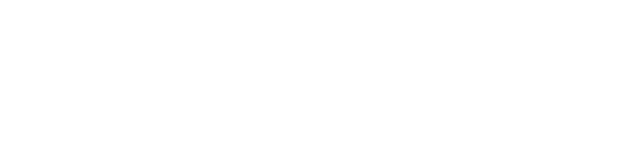
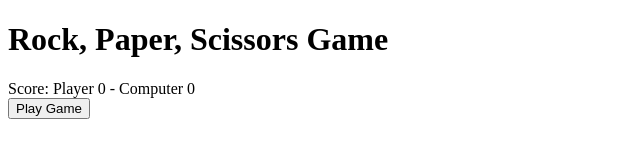
Before and after one commit to Jg4lves/Rock_Paper_Scissors, a plain HTML site: page index.html in a window 1280 px wide. Shown: the whole page, without its empty margins (0-640 px from the left). Drawn offline with Linux system fonts and the light colour scheme.

Commit message:
add game()

```diff
--- a/index.html
+++ b/index.html
@@ -5,6 +5,9 @@
     <title>Rock, paper and scissors</title>
 </head>
 <body>
-
+    <h1>Rock, Paper, Scissors Game</h1>
+    <div id="score">Score: Player 0 - Computer 0</div>
+    <script src="script.js"></script>
+    <button onclick="game()">Play Game</button>
 </body>
 </html>
--- a/script.js
+++ b/script.js
@@ -28,3 +28,28 @@ function playRound(playerSelection, computerSelection) {
 function updateScore() {
     document.getElementById("score").innerText = `Score: Player ${playerScore} - Computer ${computerScore}`;
 }
+
+function game() {
+    for (let i = 0; i < 5; i++) {
+        let playerSelection;
+        do {
+            playerSelection = prompt("Choose: Rock, Paper, or Scissors?").toLowerCase();
+        } while (!["rock", "paper", "scissors"].includes(playerSelection));
+
+        const computerSelection = getComputerChoice();
+        const roundResult = playRound(playerSelection, computerSelection);
+        alert(roundResult);
+    }
+
+    if (playerScore > computerScore) {
+        alert("You win the game!");
+    } else if (playerScore < computerScore) {
+        alert("You lose the game!");
+    } else {
+        alert("The game ends in a tie!");
+    }
+
+    playerScore = 0;
+    computerScore = 0;
+    updateScore();
+}
```
